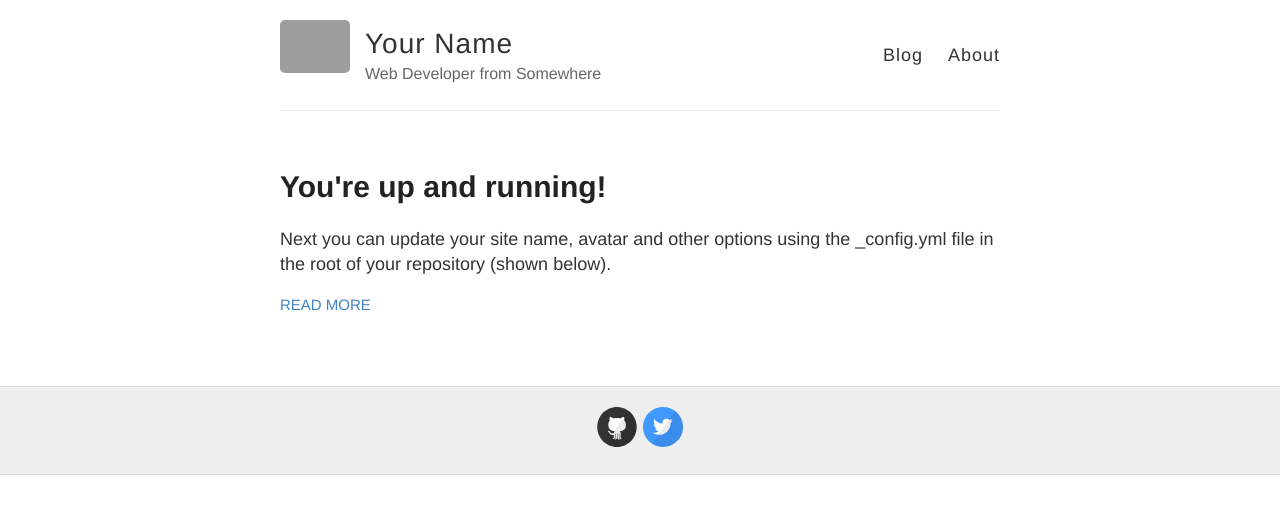
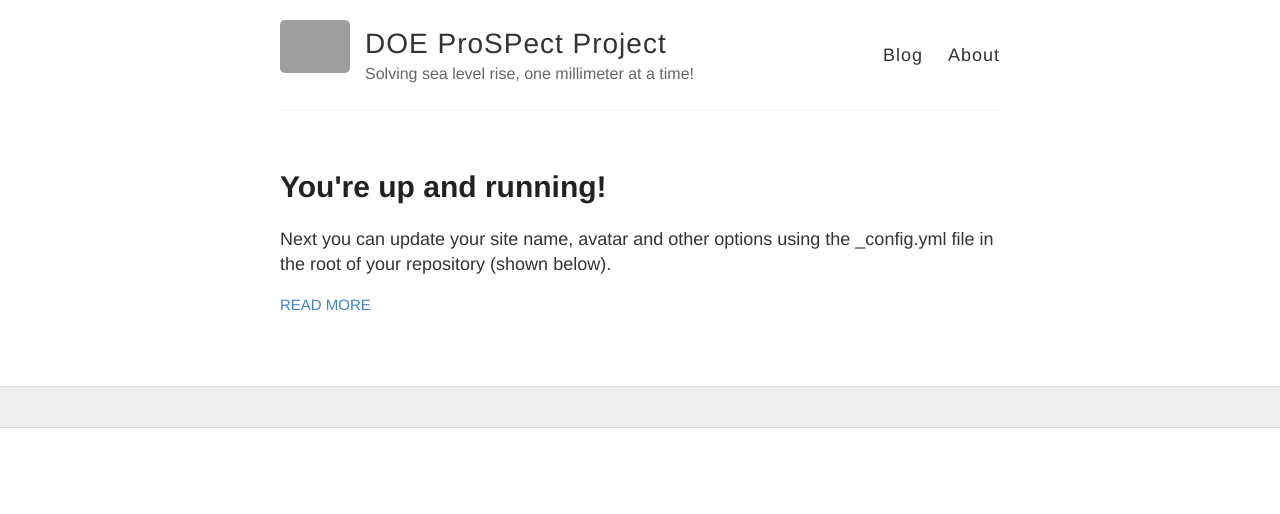
Before and after one commit to SLE-E3SM/SLE-E3SM.github.io, a Jekyll site: the page built from index.html, in a window 1280 px wide. Shown: the top 514 px of the page. Built offline with Jekyll 4.4.1, drawn with Linux system fonts in a browser that asks for light colours; grey boxes are pictures that could not be loaded.

Commit message:
Update _config.yml

```diff
--- a/_config.yml
+++ b/_config.yml
@@ -3,13 +3,13 @@
 #
 
 # Name of your site (displayed in the header)
-name: Your Name
+name: DOE ProSPect Project
 
 # Short bio or description (displayed in the header)
-description: Web Developer from Somewhere
+description: Solving sea level rise, one millimeter at a time!
 
 # URL of your avatar or profile pic (you could use your GitHub profile pic)
-avatar: https://raw.githubusercontent.com/barryclark/jekyll-now/master/images/jekyll-logo.png
+avatar: http://winstonwachter.wpengine.netdna-cdn.com/wp-content/uploads/2017/07/Forman_B-15YIcebergAntarcticaNo2_2017_SoftPastelOnPaper_60x90-350x350.jpg
 
 #
 # Flags below are optional
@@ -21,12 +21,12 @@ footer-links:
   email:
   facebook:
   flickr:
-  github: barryclark/jekyll-now
+  github:
   instagram:
   linkedin:
   pinterest:
   rss: # just type anything here for a working RSS icon
-  twitter: jekyllrb
+  twitter:
   stackoverflow: # your stackoverflow profile, e.g. "users/50476/bart-kiers"
   youtube: # channel/<your_long_string> or user/<user-name>
   googleplus: # anything in your profile username that comes after plus.google.com/
```
